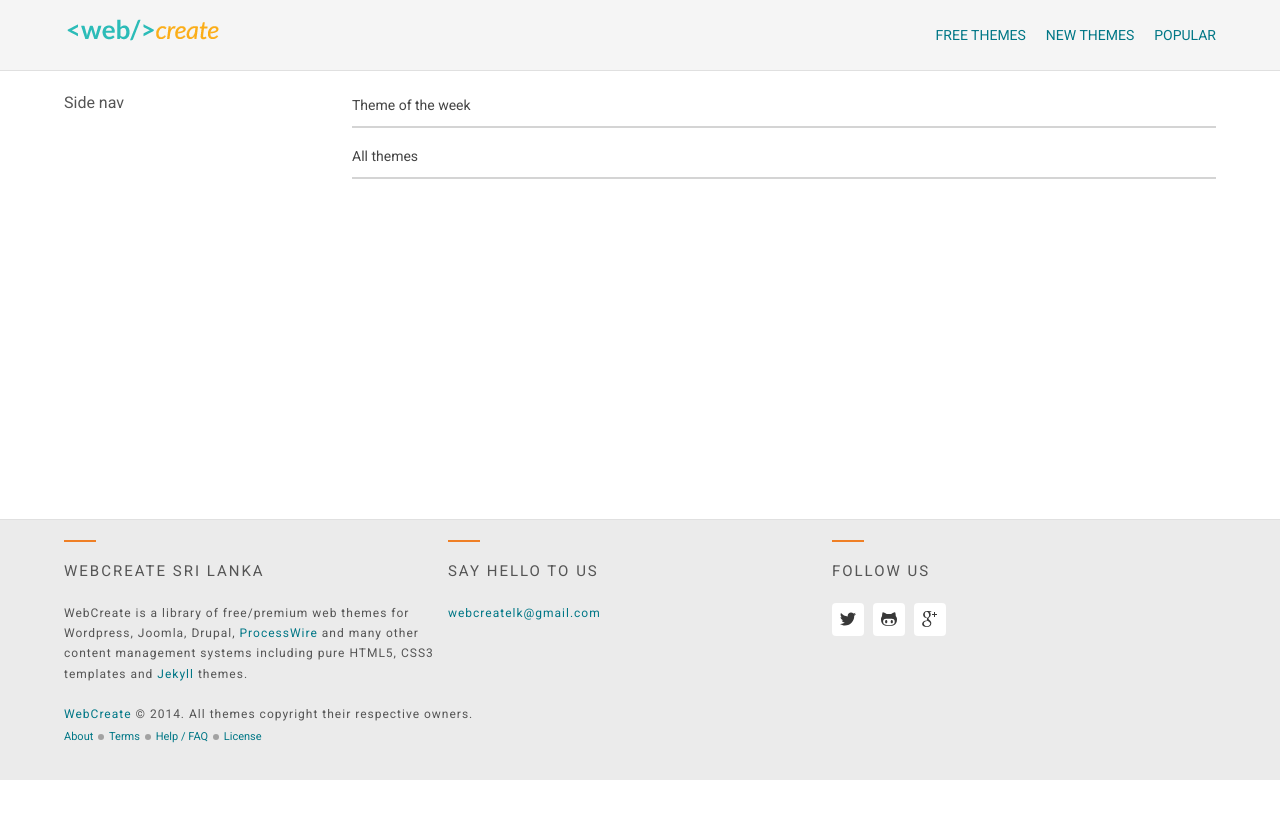
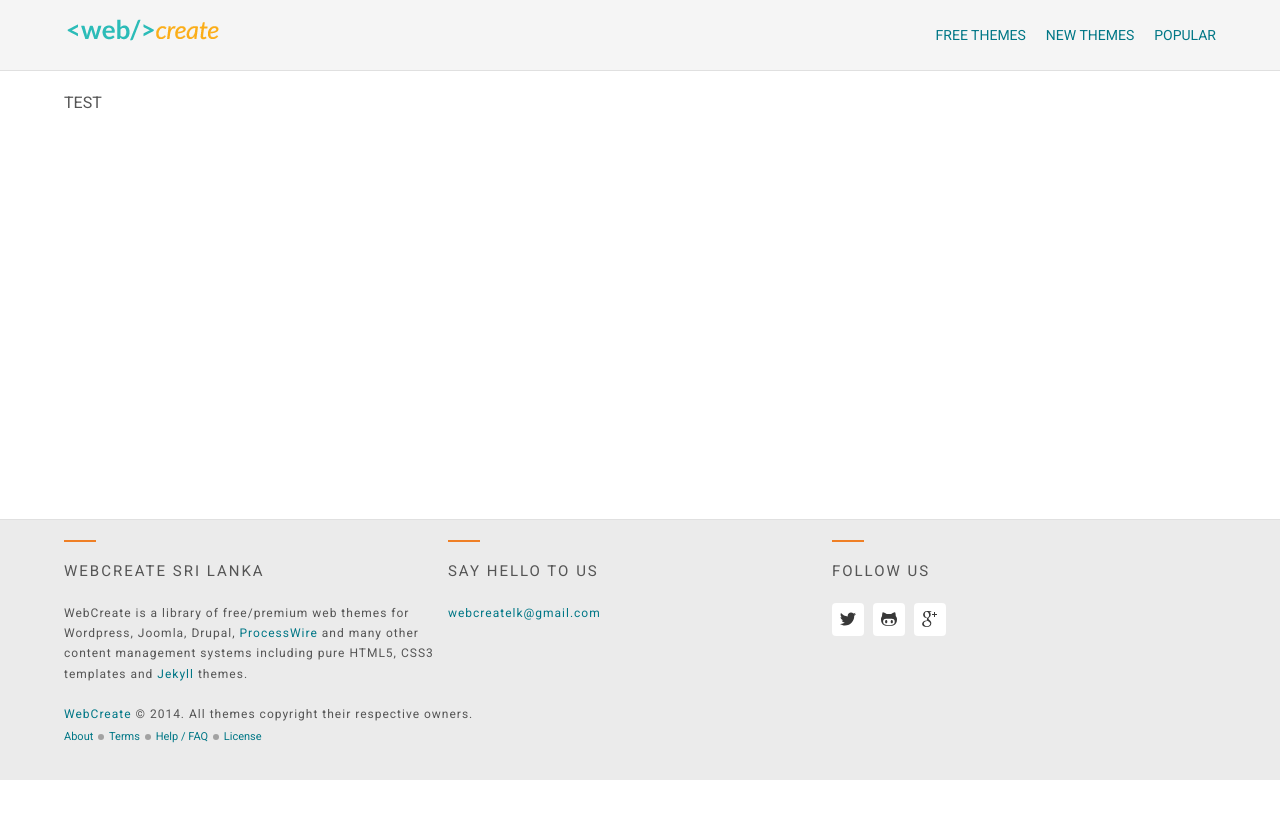
Before and after one commit to web-create/web-create.github.io, a Jekyll site: the page built from blog-themes/index.html, in a window 1280 px wide. Shown: the top 819 px of the page. Built offline with Jekyll 4.4.1, drawn with Linux system fonts in a browser that asks for light colours.

Commit message:
sync pages error test

```diff
--- a/blog-themes/index.html
+++ b/blog-themes/index.html
@@ -2,20 +2,4 @@
 layout: default
 title: Blogs
 ---
-<div class="results-wrapper">
-	<div class="sidebar">
-		Side nav
-	</div>
-	<div class="detail-panel">
-		<div class="detail-content">
-			<div class="detail-content-heading">
-				Theme of the week
-			</div>
-		</div>
-		<div class="detail-content">
-			<div class="detail-content-heading">
-				All themes
-			</div>
-		</div>
-	</div>
-</div>
+TEST
```
